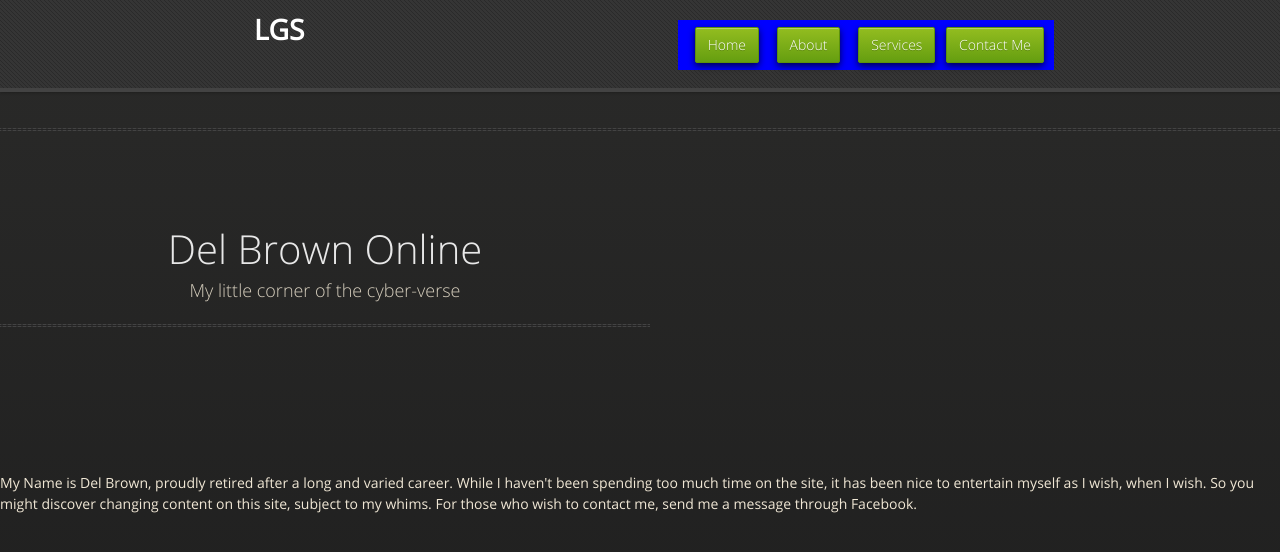
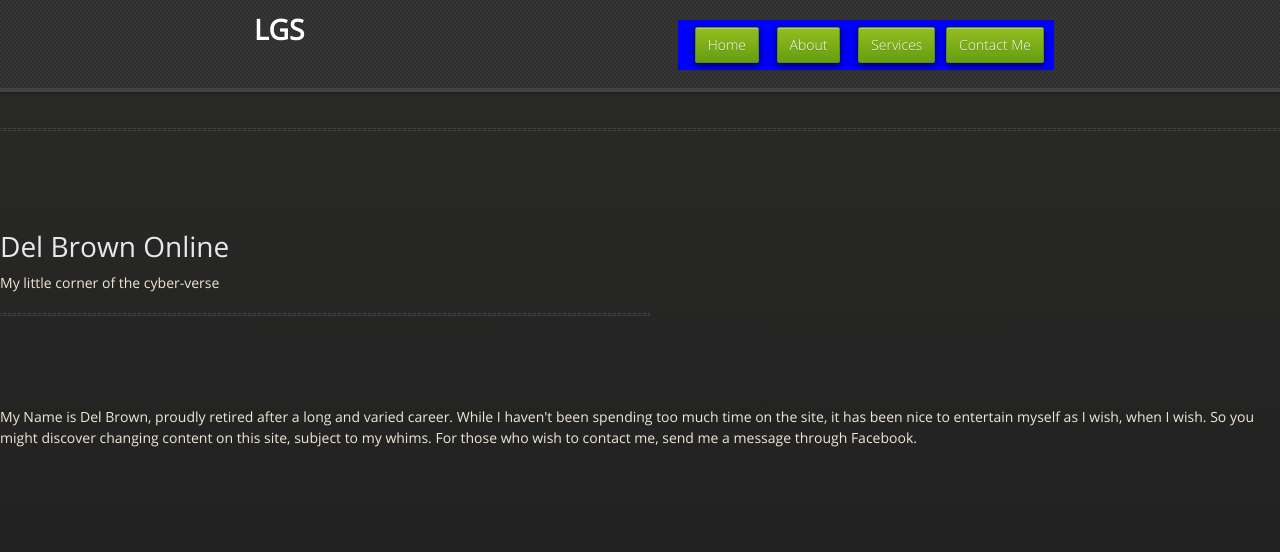
Before and after one commit to delonline/delonline.github.io, a Jekyll site: the page built from index.html, in a window 1280 px wide. Shown: the top 552 px of the page. Built offline with Jekyll 4.4.1, drawn with Linux system fonts in a browser that asks for light colours; nearby versions of some CDN libraries.

Commit message:
Update index.html

```diff
--- a/index.html
+++ b/index.html
@@ -3,11 +3,11 @@ layout: default
 title: Del Brown, Retired Traveler
 ---
       <section>
-        <div id="title">
+        <!--<div id="title">-->
           <h1>Del Brown Online</h1>
           <p>My little corner of the cyber-verse</p>
           <hr>
-        </div>
+        <!--</div>-->
       </section>
 <p>My Name is Del Brown, proudly retired after a long and varied career. While I haven't been spending too much time on the site,
   it has been nice to entertain myself as I wish, when I wish.  So you might discover changing content on this site,
```
